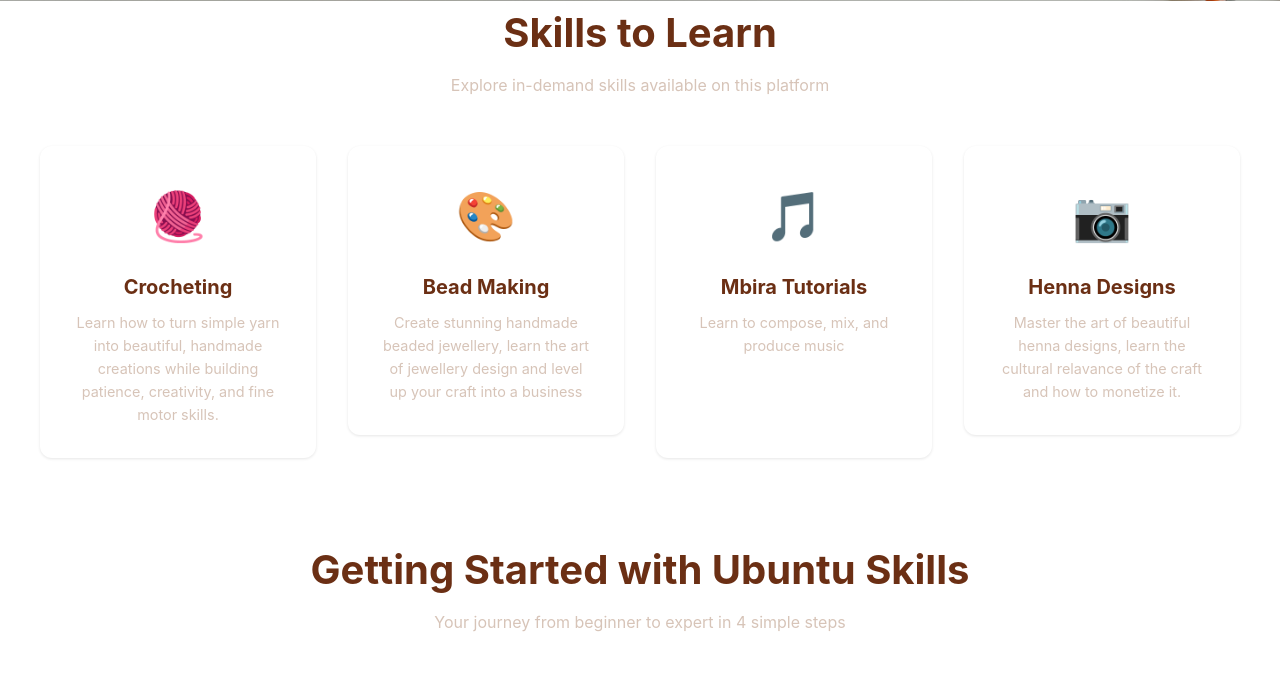
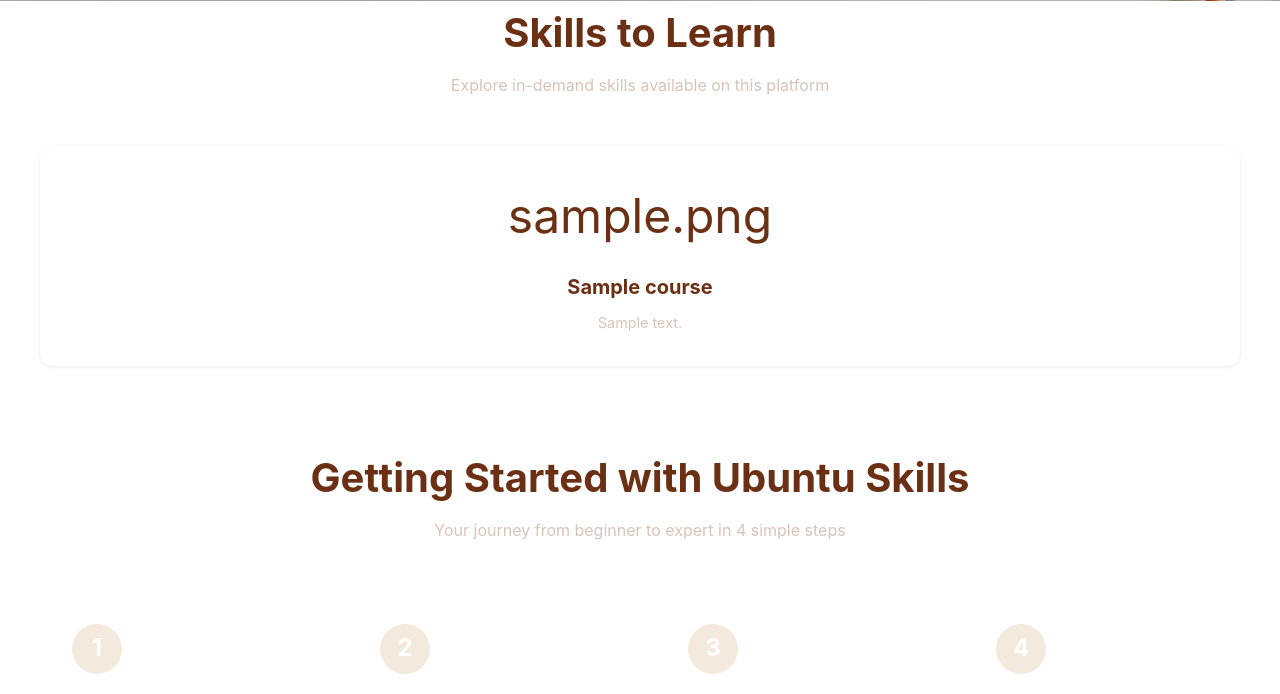
Before and after one commit to AishaNoku/UbuntuTheSkillTrainer, a PHP site: page / in a window 1280 px wide. Shown: the part 601-1295 px from the top of the page. Run offline with PHP 8.4, Linux system fonts and the light colour scheme; tables that the repository leaves empty or names only in its code hold one stand-in row (values such as "Sample post").

Commit message:
courses table to remove hardcoded course cards

```diff
--- a/index.php
+++ b/index.php
@@ -67,43 +67,46 @@
         <div class="container">
             <h2 class="section-title">Skills to Learn</h2>
             <p class="section-subtitle">Explore in-demand skills available on this platform</p>
+
             <div class="skills-grid">
+                <?php
+                include 'db_connect.php';
+                $sql = "SELECT * FROM courses";
+                $result = $conn->query($sql);
 
-                <a href = "../UbuntuTheSkillTrainer/crochet/crochetHome.html" style = "text-decoration: none;color: inherit;">
-                <div class="skill-card">
-                    <div class="skill-icon">🧶</div>
-                    <h3>Crocheting</h3>
-                    <p> Learn how to turn simple yarn into beautiful,
-                        handmade creations while building patience,
-                        creativity, and fine motor skills.</p>
-                </div>
-                </a>
-                <a href = "beads/index.php" style = "text-decoration: none;color: inherit;">
-                    <div class="skill-card">
-                        <div class="skill-icon">&#127912;</div>
-                        <h3>Bead Making</h3>
-                        <p>Create stunning handmade beaded jewellery,
-                            learn the art of jewellery design and level
-                            up your craft into a business
-                        </p>
-                    </div>
-                </a>
+                if ($result->num_rows > 0) {
+                    while($row = $result->fetch_assoc()) {
+                        $folder = $row['folder_name'];
+                        $link = "#";
 
-                <div class="skill-card">
-                    <div class="skill-icon">&#127925;</div>
-                    <h3>Mbira Tutorials</h3>
-                    <p>Learn to compose, mix, and produce music </p>
-                </div>
-                <a href="Henna/henna.html" style ="text-decoration:none;color:inherit;">
-                <div class="skill-card">
-                    <div class="skill-icon">&#128247;</div>
-                    <h3>Henna Designs</h3>
-                    <p>Master the art of beautiful henna designs,
-                        learn the cultural relavance of the craft and
-                        how to monetize it.
-                     </p>
-                </div>
-                </a>
+                        if ($isLoggedIn) {
+                            if ($folder == 'crochet') {
+                                $link = "crochet/crochetHome.html";
+                            } elseif ($folder == 'beads') {
+                                $link = "beads/index.php";
+                            } elseif ($folder == 'henna') {
+                                $link = "Henna/henna.html";
+                            } elseif ($folder == 'mbira') {
+                                $link = "#";
+                            }
+                        } else {
+                            $link = "login.html";
+                        }
+
+                        echo '
+                        <a href="' . $link . '" style="text-decoration: none; color: inherit;">
+                            <div class="skill-card">
+                                <div class="skill-icon">' . $row['icon'] . '</div>
+                                <h3>' . $row['title'] . '</h3>
+                                <p>' . $row['description'] . '</p>
+                            </div>
+                        </a>
+                        ';
+                    }
+                } else {
+                    echo "<p>No courses found in database.</p>";
+                }
+                ?>
             </div>
         </div>
     </section>
```
